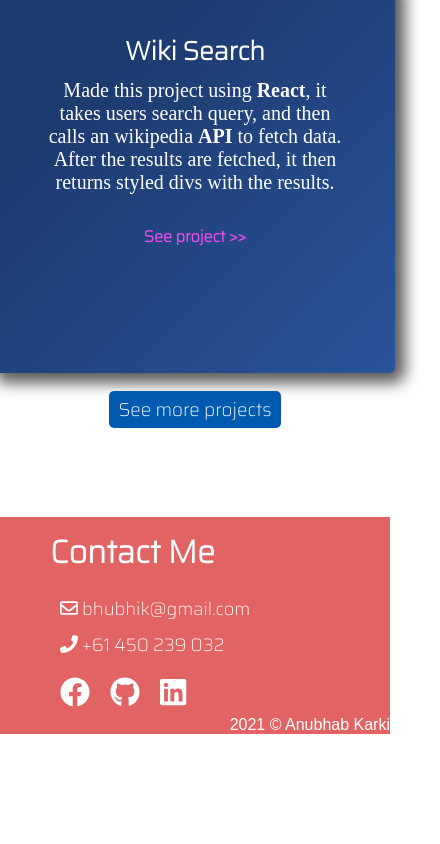
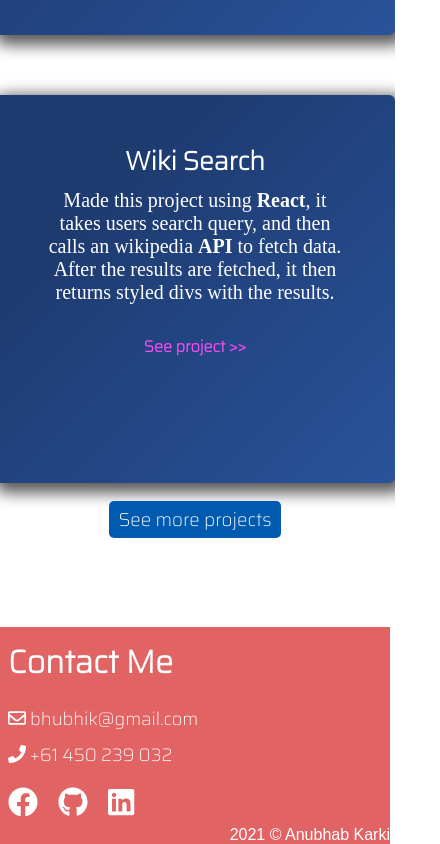
Before and after one commit to bhubhik/portfolio, a Next.js app: page / in a window 390 px wide. Shown: the part 3721-4565 px from the top of the page, 440 px wide, since content can reach past the window. Before the commit the page ends 4455 px from the top, so only its background shows below. Built offline with nearby package versions, Linux system fonts and the light colour scheme; a web font is replaced by a local one.

Commit message:
Mobile Responsive p

```diff
--- a/src/components/Aboutme.module.css
+++ b/src/components/Aboutme.module.css
@@ -48,7 +48,7 @@
   .card section {
     margin-right: 0;
   }
-  .card section p {
-    width: 450px;
+  .card section {
+    width: 95%;
   }
 }
--- a/src/components/Footer.module.css
+++ b/src/components/Footer.module.css
@@ -49,9 +49,13 @@
   font-family: sans-serif;
   text-align: right;
 }
-@media only screen and (max-width: 768px) {
+@media only screen and (max-width: 480px) {
+  .contents {
+    margin-left: 8px;
+  }
   .footer h2 {
     font-size: 32px;
+    margin-left: 8px;
   }
   .contents ul {
     font-size: 18px;
```
